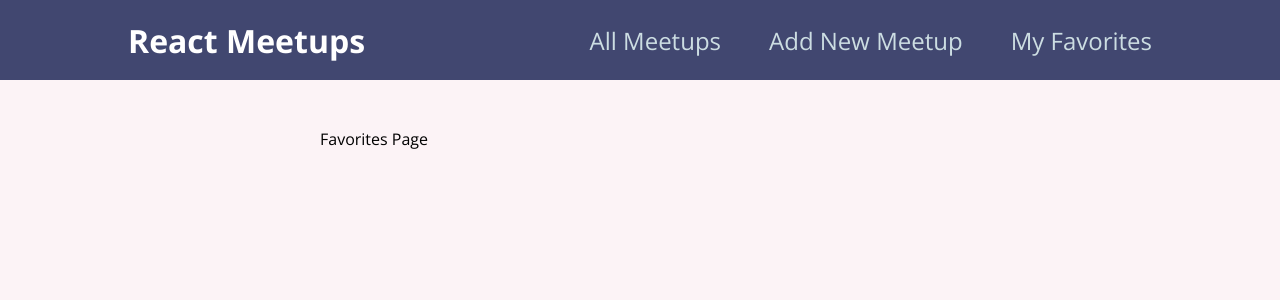
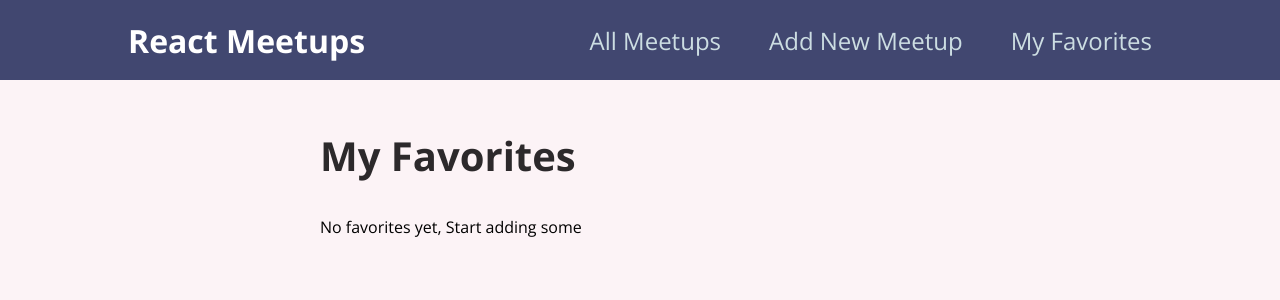
Before and after one commit to kritika243/meet-up, a React (Create React App) app: page /favorites in a window 1280 px wide. Shown: the top 300 px of the page. Built offline with nearby package versions, Linux system fonts and the light colour scheme.

Commit message:
updating favorites page with new content - favorite meetups

```diff
--- a/src/pages/Favorites.js
+++ b/src/pages/Favorites.js
@@ -1,5 +1,21 @@
+import { useContext } from 'react'
+import FavoritesContext from '../store/favorites-context'
+import MeetupList from '../components/meetups/MeetupList'
 function FavoritesPage() {
-  return <div>Favorites Page</div>
+  const favoritesCtx = useContext(FavoritesContext)
+
+  let content
+  if (favoritesCtx.totalFavorites === 0) {
+    content = <p>No favorites yet, Start adding some</p>
+  } else {
+    content = <MeetupList meetups={favoritesCtx.favorites} />
+  }
+  return (
+    <section>
+      <h1>My Favorites</h1>
+      {content}
+    </section>
+  )
 }
 
 export default FavoritesPage
```
